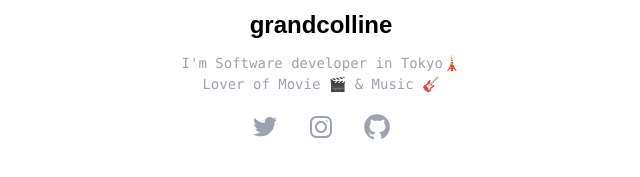
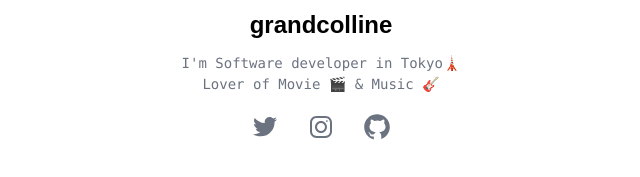
Before and after one commit to grandcolline/grandcolline.com, a Gatsby site: page / in a window 1280 px wide. Shown: the part 139-316 px from the top of the page, without its empty margins (319-959 px from the left). Built offline with nearby package versions, Linux system fonts and the light colour scheme; Gatsby itself is replaced by a stand-in of ours.

Commit message:
fix text color for user Accessiblity

```diff
--- a/src/pages/index.tsx
+++ b/src/pages/index.tsx
@@ -19,7 +19,7 @@ const IndexPage = () => {
             alt=""
           />
           <h1 className="font-gilmer font-semibold text-2xl">grandcolline</h1>
-          <p className="text-sm leading-normal text-gray-400 flex justify-center items-center my-2">
+          <p className="text-sm leading-normal text-gray-500 flex justify-center items-center my-2">
             I'm Software developer in Tokyo🗼 <br />
             Lover of Movie 🎬 & Music 🎸
           </p>
@@ -35,7 +35,7 @@ const IndexPage = () => {
             <svg
               xmlns="http://www.w3.org/2000/svg"
               viewBox="0 0 48 48"
-              className="w-8 h-8 text-gray-400 hover:text-blue-300 fill-current"
+              className="w-8 h-8 text-gray-500 hover:text-blue-300 fill-current"
             >
               <path d="M42,12.429c-1.323,0.586-2.746,0.977-4.247,1.162c1.526-0.906,2.7-2.351,3.251-4.058c-1.428,0.837-3.01,1.452-4.693,1.776C34.967,9.884,33.05,9,30.926,9c-4.08,0-7.387,3.278-7.387,7.32c0,0.572,0.067,1.129,0.193,1.67c-6.138-0.308-11.582-3.226-15.224-7.654c-0.64,1.082-1,2.349-1,3.686c0,2.541,1.301,4.778,3.285,6.096c-1.211-0.037-2.351-0.374-3.349-0.914c0,0.022,0,0.055,0,0.086c0,3.551,2.547,6.508,5.923,7.181c-0.617,0.169-1.269,0.263-1.941,0.263c-0.477,0-0.942-0.054-1.392-0.135c0.94,2.902,3.667,5.023,6.898,5.086c-2.528,1.96-5.712,3.134-9.174,3.134c-0.598,0-1.183-0.034-1.761-0.104C9.268,36.786,13.152,38,17.321,38c13.585,0,21.017-11.156,21.017-20.834c0-0.317-0.01-0.633-0.025-0.945C39.763,15.197,41.013,13.905,42,12.429" />
             </svg>
@@ -51,7 +51,7 @@ const IndexPage = () => {
             <svg
               xmlns="http://www.w3.org/2000/svg"
               viewBox="0 0 32 32"
-              className="w-8 h-8 text-gray-400 hover:text-orange-300 fill-current"
+              className="w-8 h-8 text-gray-500 hover:text-orange-300 fill-current"
             >
               <path d="M 11.46875 5 C 7.917969 5 5 7.914063 5 11.46875 L 5 20.53125 C 5 24.082031 7.914063 27 11.46875 27 L 20.53125 27 C 24.082031 27 27 24.085938 27 20.53125 L 27 11.46875 C 27 7.917969 24.085938 5 20.53125 5 Z M 11.46875 7 L 20.53125 7 C 23.003906 7 25 8.996094 25 11.46875 L 25 20.53125 C 25 23.003906 23.003906 25 20.53125 25 L 11.46875 25 C 8.996094 25 7 23.003906 7 20.53125 L 7 11.46875 C 7 8.996094 8.996094 7 11.46875 7 Z M 21.90625 9.1875 C 21.402344 9.1875 21 9.589844 21 10.09375 C 21 10.597656 21.402344 11 21.90625 11 C 22.410156 11 22.8125 10.597656 22.8125 10.09375 C 22.8125 9.589844 22.410156 9.1875 21.90625 9.1875 Z M 16 10 C 12.699219 10 10 12.699219 10 16 C 10 19.300781 12.699219 22 16 22 C 19.300781 22 22 19.300781 22 16 C 22 12.699219 19.300781 10 16 10 Z M 16 12 C 18.222656 12 20 13.777344 20 16 C 20 18.222656 18.222656 20 16 20 C 13.777344 20 12 18.222656 12 16 C 12 13.777344 13.777344 12 16 12 Z" />
             </svg>
@@ -67,7 +67,7 @@ const IndexPage = () => {
             <svg
               xmlns="http://www.w3.org/2000/svg"
               viewBox="0 0 30 30"
-              className="w-8 h-8 text-gray-400 hover:text-black fill-current"
+              className="w-8 h-8 text-gray-500 hover:text-black fill-current"
             >
               <path d="M15,3C8.373,3,3,8.373,3,15c0,5.623,3.872,10.328,9.092,11.63C12.036,26.468,12,26.28,12,26.047v-2.051 c-0.487,0-1.303,0-1.508,0c-0.821,0-1.551-0.353-1.905-1.009c-0.393-0.729-0.461-1.844-1.435-2.526 c-0.289-0.227-0.069-0.486,0.264-0.451c0.615,0.174,1.125,0.596,1.605,1.222c0.478,0.627,0.703,0.769,1.596,0.769 c0.433,0,1.081-0.025,1.691-0.121c0.328-0.833,0.895-1.6,1.588-1.962c-3.996-0.411-5.903-2.399-5.903-5.098 c0-1.162,0.495-2.286,1.336-3.233C9.053,10.647,8.706,8.73,9.435,8c1.798,0,2.885,1.166,3.146,1.481C13.477,9.174,14.461,9,15.495,9 c1.036,0,2.024,0.174,2.922,0.483C18.675,9.17,19.763,8,21.565,8c0.732,0.731,0.381,2.656,0.102,3.594 c0.836,0.945,1.328,2.066,1.328,3.226c0,2.697-1.904,4.684-5.894,5.097C18.199,20.49,19,22.1,19,23.313v2.734 c0,0.104-0.023,0.179-0.035,0.268C23.641,24.676,27,20.236,27,15C27,8.373,21.627,3,15,3z" />
             </svg>
```
